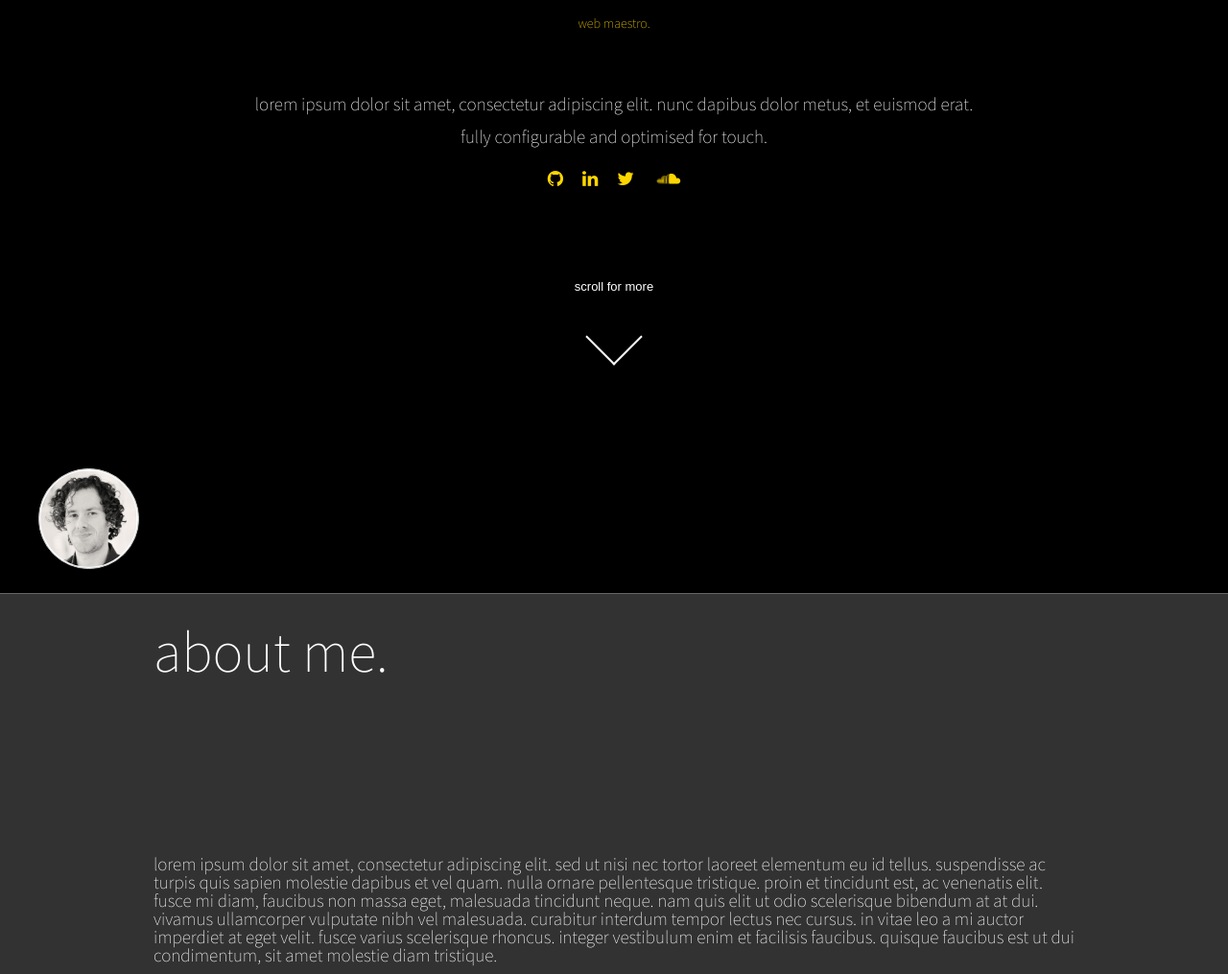
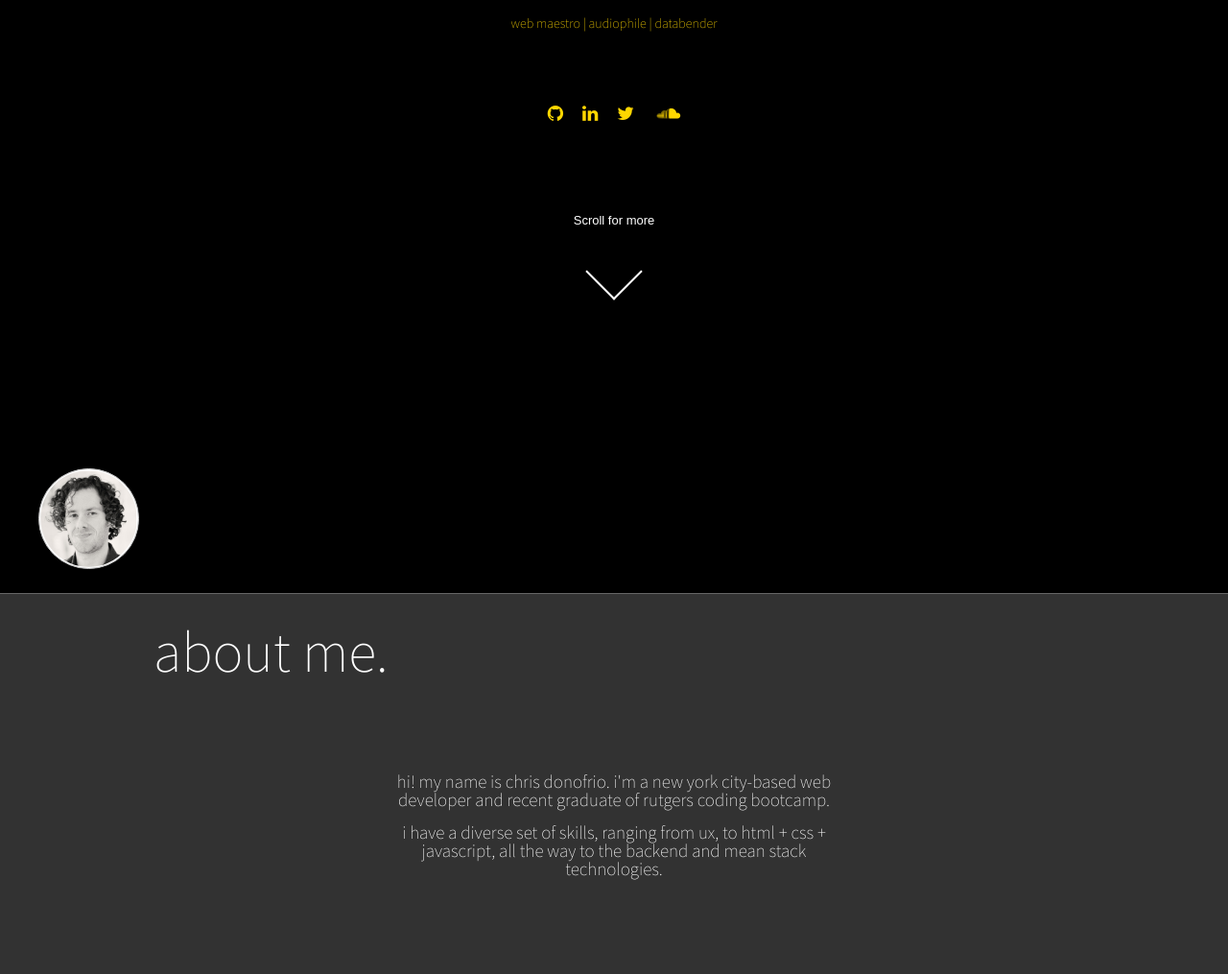
Before and after one commit to chrisdonofrio/portfolio-v2, a website: page index.html in a window 1280 px wide. Shown: the part 182-1197 px from the top of the page at 96% size. Drawn offline with nearby package versions, Linux system fonts and the light colour scheme.

Commit message:
updated content in bio

```diff
--- a/index.html
+++ b/index.html
@@ -21,10 +21,8 @@
 		<div class="inner">
 			<header>
 				<h1>Chris Donofrio.</h1>
-					<p class="tagline">Web Maestro.</p>
+					<p class="tagline">Web Maestro | Audiophile | Databender</p>
 			</header>
-				<p>Lorem ipsum dolor sit amet, consectetur adipiscing elit. Nunc dapibus dolor metus, et euismod erat.</p>
-				<p>Fully configurable and optimised for touch.</p>
 				<p><i class="fa fa-github"></i><i class="fa fa-linkedin"></i><i class="fa fa-twitter"></i> <i class="fa fa-soundcloud"></i></p>
 				<a href="#overview" class="scroll">Scroll for more</a>
 				<a href="http://twitter.com/#" target="_blank" class="twitter"><img src="images/chrisdonofrio.jpg" width="100" height="100" alt="Twitter pic"></a>
@@ -35,7 +33,11 @@
 				<h2>About Me.</h2>
 				<div class="inner-content">
 					<p>
-					Lorem ipsum dolor sit amet, consectetur adipiscing elit. Sed ut nisi nec tortor laoreet elementum eu id tellus. Suspendisse ac turpis quis sapien molestie dapibus et vel quam. Nulla ornare pellentesque tristique. Proin et tincidunt est, ac venenatis elit. Fusce mi diam, faucibus non massa eget, malesuada tincidunt neque. Nam quis elit ut odio scelerisque bibendum at at dui. Vivamus ullamcorper vulputate nibh vel malesuada. Curabitur interdum tempor lectus nec cursus. In vitae leo a mi auctor imperdiet at eget velit. Fusce varius scelerisque rhoncus. Integer vestibulum enim et facilisis faucibus. Quisque faucibus est ut dui condimentum, sit amet molestie diam tristique.
+					Hi! My name is Chris Donofrio. I'm a New York City-based web developer and recent graduate of Rutgers Coding Bootcamp.
+					</p>
+
+					<p>
+					I have a diverse set of skills, ranging from UX, to HTML + CSS + Javascript, all the way to the backend and MEAN stack technologies.
 					</p>
 				</div>
 			</div>
@@ -45,7 +47,7 @@
 				<h2>Philosophy.</h2>
 				<div class="inner-content">
 					<p>
-					Curabitur condimentum viverra augue eget vulputate. Fusce elementum arcu at tortor pharetra euismod. Sed sed leo mollis, pretium orci a, vestibulum nulla. Nulla facilisi. Phasellus et posuere orci, ac vehicula tellus. Cras cursus mi id est aliquet suscipit. Mauris ac posuere enim. Morbi suscipit tempor urna, eget pretium lorem.
+					Virtual space should be engaging, intuitive, and aesthetic. As a web conductor, I direct all the moving parts of a web ensemble into perfect harmony.
 					</p>
 				</div>
 			</div>
--- a/public/css/main.css
+++ b/public/css/main.css
@@ -53,7 +53,6 @@ body {
 	font-size:62.5%;
 	font-family: 'Arial', sans-serif;
 	color:#FFF;
-	text-transform: lowercase;
 	font-weight: 100;
 	-webkit-font-smoothing:antialiased
 }
@@ -85,8 +84,8 @@ p {
 	font-size:1.9em;
 	padding:0.4em 0 0.4em 0;
 	font-family: 'Source Sans Pro', sans-serif;
+	font-weight: 100;
 	text-transform: lowercase;
-	font-weight: 100;
 	-webkit-font-smoothing:antialiased
 }
 a:link,
@@ -159,6 +158,7 @@ header {
 	font-size: 14px;
 	padding: 10px;
 	color: gold;
+	text-transform: lowercase;
 
 }
 .fa-github,
@@ -200,8 +200,21 @@ header {
 
 .inner-content {
 
-    margin-top: 15%;
+    margin: auto;
+    width: 50%;
+    padding: 25px;
+    padding: 10px;
+    text-align: center;
+    margin-top: 5%;
 }
+
+.inner-content:hover {
+	font-size: 18px;
+	background:rgba(255,215,0,0.7);
+	color:rgba(0,0,0,0.7);
+	border-radius: 25px;
+}
+
 pre {
 	background:rgba(0,0,0,0.2);
 	padding:2em 0 2em 0;
```
